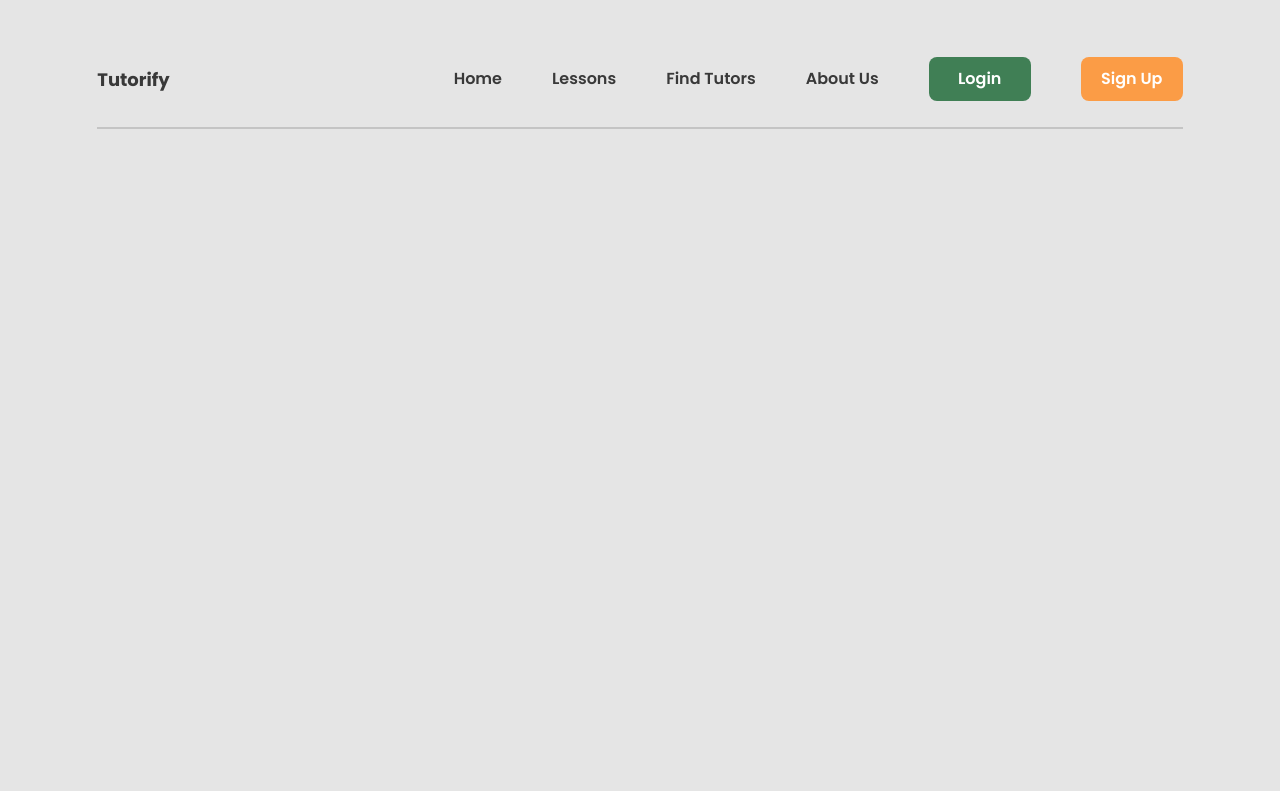
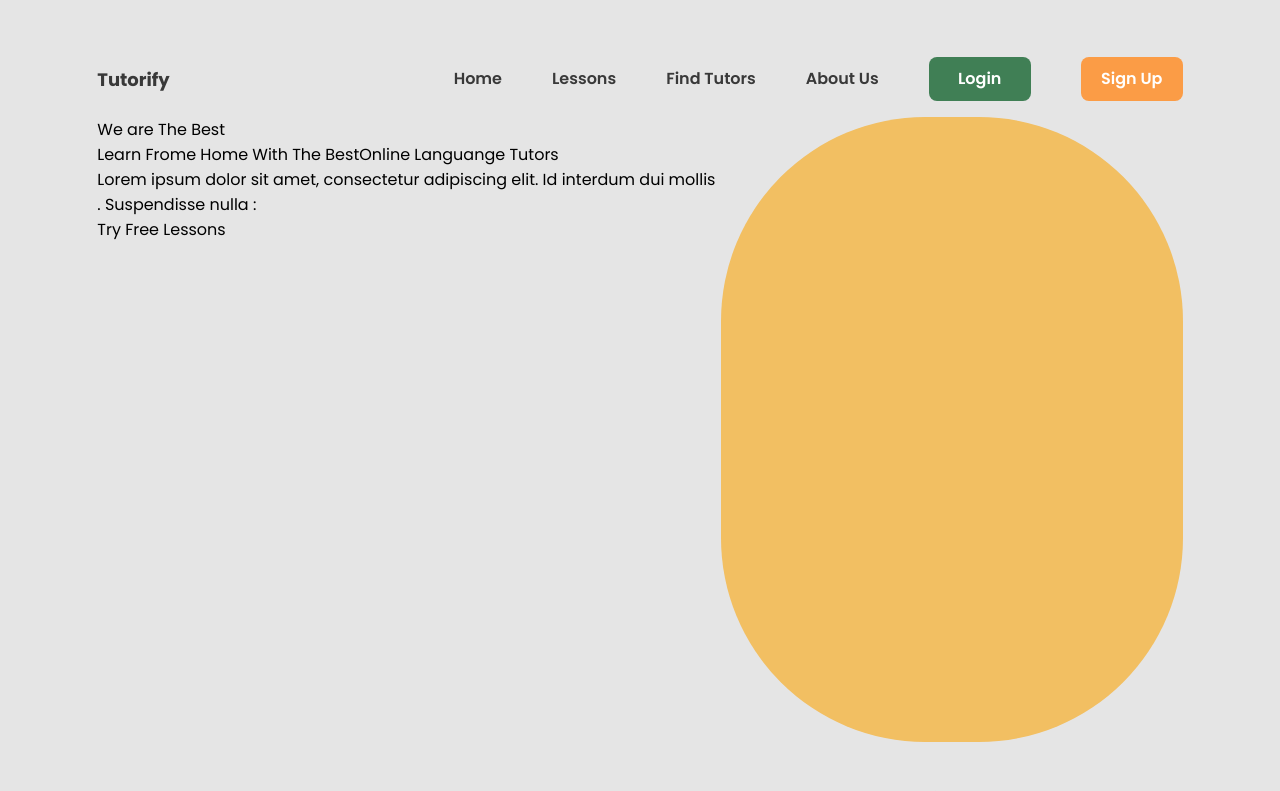
Before and after one commit to onikaChorba/tutorify, a React (Create React App) app: page / in a window 1280 px wide. Shown: the top 791 px of the page. Built offline with nearby package versions, Linux system fonts and the light colour scheme.

Commit message:
add content in section hero

```diff
--- a/src/App.js
+++ b/src/App.js
@@ -1,9 +1,21 @@
+import Header from './js/module/Header.js';
+import MainTitle from './js/module/components/Main-title.js';
+import heroImg from './img/hero-img.png';
 
 
-// function App() {
-//   return (
 
-//   );
-// }
+function App() {
+  return (
+    <div className='wrapper'>
+      <Header />
+      <div className='hero main-container'>
+        <MainTitle />
+        <div className='hero__img'>
+          <div className='bg-img'></div>
+          <img className='hero-img' src={heroImg} alt="men" /></div>
+      </div>
+    </div>
+  );
+}
 
-// export default App;
+export default App;
--- a/src/index.js
+++ b/src/index.js
@@ -1,17 +1,13 @@
 import React from 'react';
 import ReactDOM from 'react-dom/client';
-//Globall
-// import './scss/globall/globall.scss';
-// import './scss/globall/mixin.scss';
+
 import './index.scss';
-
-// import App from './App';
-import Header from './js/module/header.js';
+import App from './App';
 
 
 const root = ReactDOM.createRoot(document.getElementById('root'));
 root.render(
   <React.StrictMode>
-    <Header />
+    <App />
   </React.StrictMode>
 );
--- a/src/index.scss
+++ b/src/index.scss
@@ -2,3 +2,4 @@
 @import './scss/globall/mixin.scss';
 
 @import './scss/module/header.scss';
+@import './scss/front-page/hero.scss';
--- /dev/null
+++ b/src/js/module/components/Main-title.js
@@ -0,0 +1,22 @@
+function MainTitle() {
+  return (
+    <div className='main-title'>
+      <div className='main-title__pre-title'>
+        <div className='main-pre-title'>
+          <div className='pre-title__text'>We are The Best </div>
+          <div className='pre-title__line'></div>
+        </div>
+        <div className='main-title'>Learn Frome Home
+          With <span>The Best</span>
+          Online Languange Tutors</div>
+        <div className='main-text text'>Lorem ipsum dolor sit amet, consectetur adipiscing elit.
+          Id interdum dui mollis . Suspendisse nulla :</div>
+        <button className='button-m'>
+          <a className='button-text'>Try Free Lessons</a>
+        </button>
+      </div>
+    </div>
+  );
+};
+
+export default MainTitle;
--- a/src/js/module/header.js
+++ b/src/js/module/header.js
@@ -1,35 +1,33 @@
 function Header() {
   return (
-    <div className="App">
     <header className="header">
       <div className="header-container">
         <div className="header__logo">
           Tutorify
         </div>
         <div className="header__nav-bar">
-            <a className="nav-bar__list" href="#" passHref>
+          <a className="nav-bar__list" href="#">
             Home
           </a>
-            <a className="nav-bar__list" href="#" passHref>
+          <a className="nav-bar__list" href="#">
             Lessons
           </a>
-            <a className="nav-bar__list" href="#" passHref>
+          <a className="nav-bar__list" href="#">
             Find Tutors
           </a>
-            <a className="nav-bar__list" href="#" passHref>
+          <a className="nav-bar__list" href="#">
             About Us
           </a>
-            <a className="nav-bar__list button-s header__button-s-g" href="#" passHref>
-              <div className="button-s__text " href="#" passHref>Login</div>
-            </a>
-            <a className="nav-bar__list button-s header__button-s-o" href="#" passHref>
-              <div className="button-s__text " href="#" passHref> Sign Up</div>
-            </a>
+          <button className=" button-s header__button-s-g" >
+            <a className="button-s__text " href="#">Login</a>
+          </button>
+          <button className="button-s header__button-s-o">
+            <a className="button-s__text " href="#"> Sign Up</a>
+          </button>
         </div>
       </div>
 
     </header>
-    </div>
   );
 }
 
--- /dev/null
+++ b/src/scss/front-page/hero.scss
@@ -0,0 +1,19 @@
+.hero {
+  display: flex;
+
+  &__img {
+    position: relative;
+  }
+}
+
+.bg-img {
+  width: 462px;
+  height: 625px;
+  background: $orang-light;
+  border-radius: 204px;
+}
+
+.hero-img {
+  width: 553px;
+  height: 666px;
+}
--- a/src/scss/globall/globall.scss
+++ b/src/scss/globall/globall.scss
@@ -30,3 +30,8 @@ $orang-light: #F2BF62;
 a {
   text-decoration: none;
 }
+
+.main-container {
+  padding-left: 7.6%;
+  padding-right: 7.6%;
+}
--- a/src/scss/module/header.scss
+++ b/src/scss/module/header.scss
@@ -19,6 +19,7 @@
     background: $green;
     color: $white;
     @include position-center(flex, column, center, center);
+    margin-left: 50px;
   }
 
 
@@ -27,13 +28,17 @@
     height: 44px;
     border-radius: 8px;
     background: $orang;
+    margin-left: 50px;
     @include position-center(flex, column, center, center);
   }
 }
 
 .button-s {
+  cursor: pointer;
+
   &__text {
     color: $white;
+    @include font-size(600, 16px, 24px);
     background: transparent;
   }
 }
@@ -43,8 +48,15 @@
     @include font-size (600, 16px, 24px);
     color: $black-light;
     margin-left: 50px;
+    transition-duration: 0.2s;
+
+    &:hover {
+      color: $orang-strong;
+      border-bottom: 5px solid $orang-strong;
+    }
   }
 }
+
 
 .header-container {
   @include position-sb(flex, space-between, center);
```
Also changed, not shown: src/img/hero-img.png (added). Lines whose indentation alone changed are shown as unchanged.
